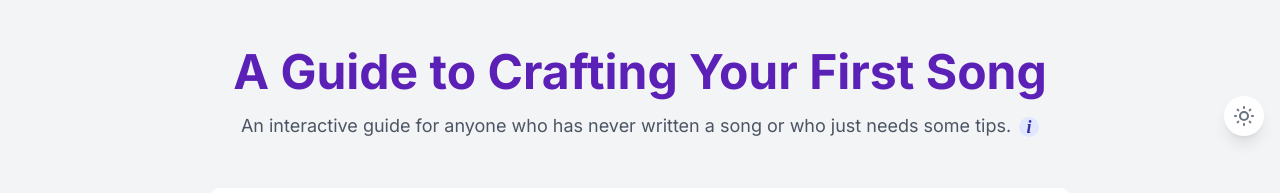
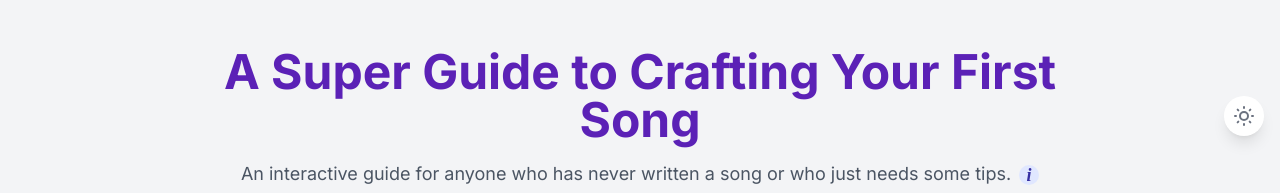
Before and after one commit to shauser111/Write-a-Simple-Song, a plain HTML site: page index.html in a window 1280 px wide. Shown: the top 193 px of the page. Drawn offline with nearby package versions, Linux system fonts and the light colour scheme; files whose address does not match are found by name.

Commit message:
Update title and header text in index.html

```diff
--- a/index.html
+++ b/index.html
@@ -3,7 +3,7 @@
 <head>
     <meta charset="UTF-8">
     <meta name="viewport" content="width=device-width, initial-scale=1.0">
-    <title>Songwriter's we do it Pad</title>
+    <title>Songwriter's Pad</title>
     <script src="https://cdn.tailwindcss.com"></script>
     <link href="https://fonts.googleapis.com/css2?family=Inter:wght@400;500;700&display=swap" rel="stylesheet">
     <script>
@@ -29,7 +29,7 @@
 
     <div class="container mx-auto px-4 py-12 max-w-4xl">
         <header class="text-center mb-12 relative">
-            <h1 class="text-4xl md:text-5xl font-bold text-violet-800 dark:text-violet-400">A Guide to Crafting Your First Song</h1>
+            <h1 class="text-4xl md:text-5xl font-bold text-violet-800 dark:text-violet-400">A Super Guide to Crafting Your First Song</h1>
             <p class="mt-4 text-lg text-gray-600 dark:text-gray-400">An interactive guide for anyone who has never written a song or who just needs some tips.<span class="id-rationale-container">
                 <span class="id-rationale-icon">i</span>
                 <span class="id-rationale-tooltip tooltip-bottom">
```
